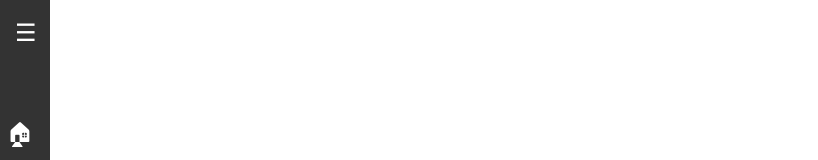
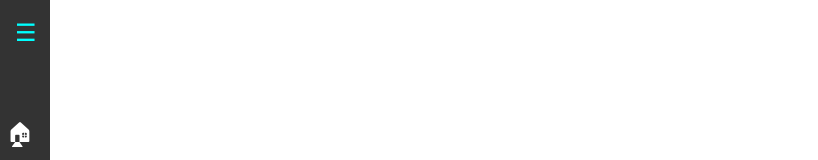
Before and after one commit to PoulasthaMukherjee/sidebar, a React (Vite) app: page / in a window 1280 px wide. Shown: the top 160 px of the page, without its empty margins (0-818 px from the left). Built offline with nearby package versions, Linux system fonts and the light colour scheme.

Commit message:
Update Sidebar.css

```diff
--- a/src/components/Sidebar.css
+++ b/src/components/Sidebar.css
@@ -18,6 +18,10 @@
   cursor: pointer;
   font-size: 24px;
   text-align: center;
+}
+
+.sidebar .hamburger:hover {
+  color: cyan;
 }
 
 .sidebar .menu {
```
